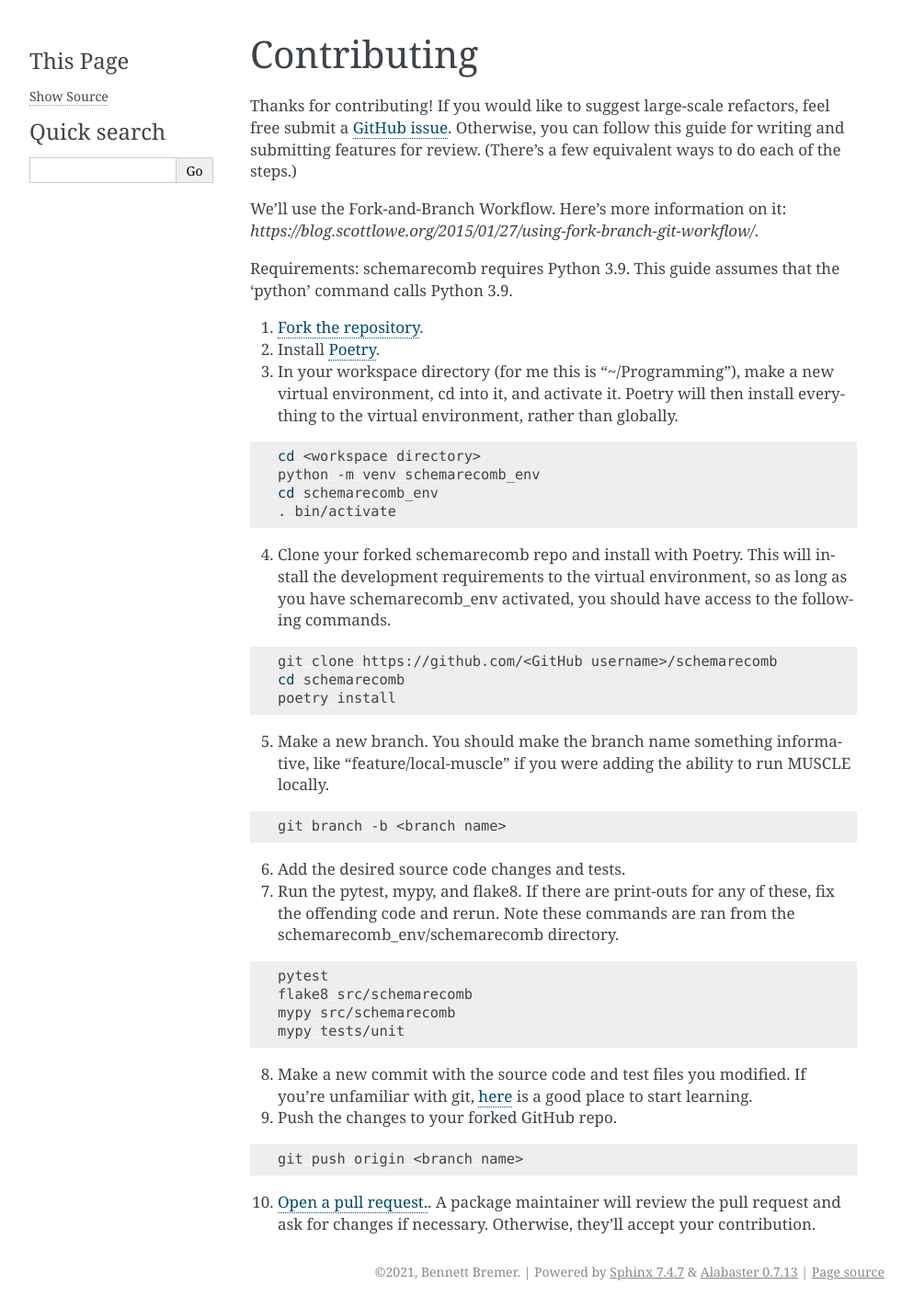
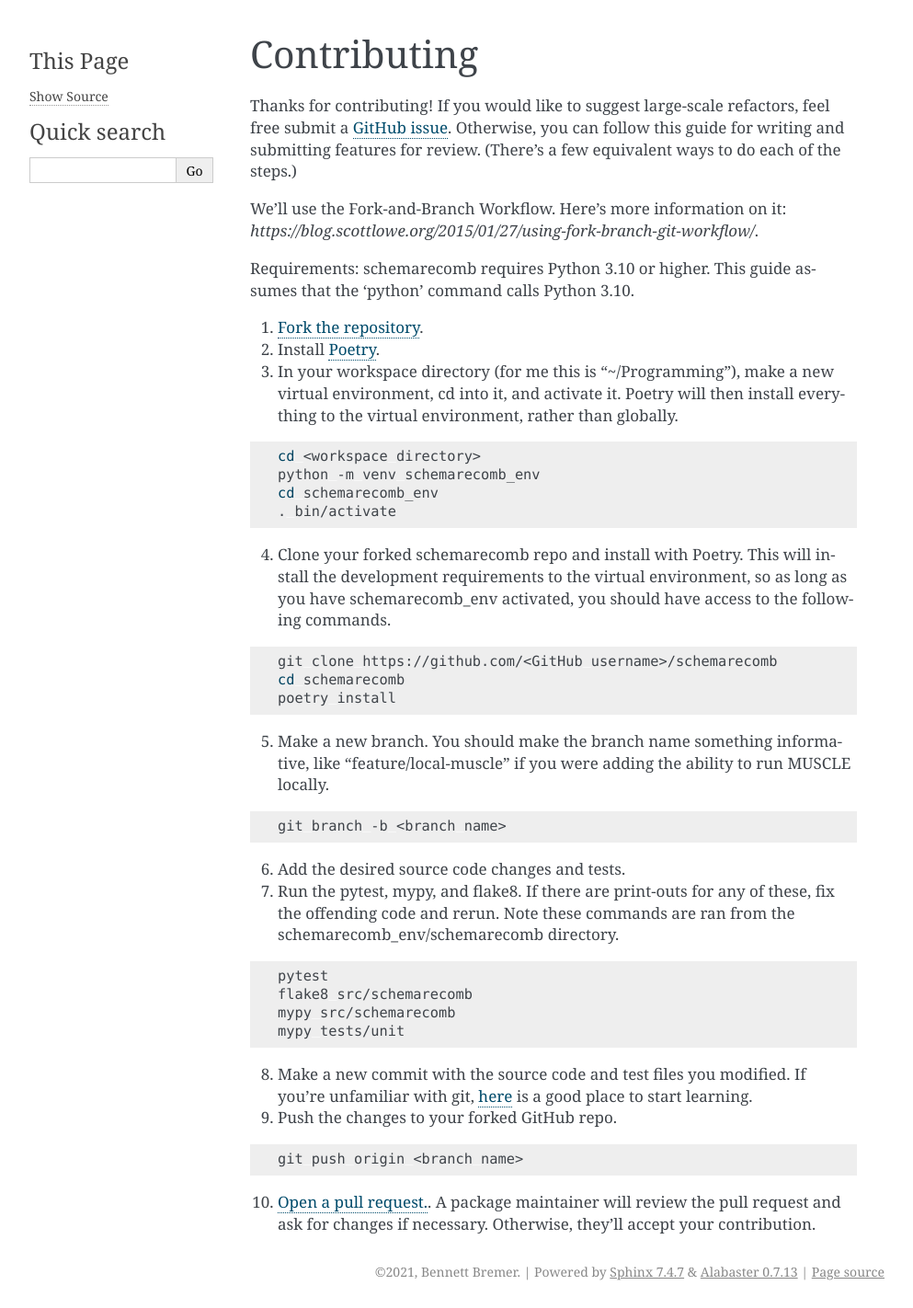
Before and after one commit to RomeroLab/schemarecomb, a Sphinx documentation site: the page built from doc/source/contribute.rst, in a window 1280 px wide. Shown: the whole page at 92% size, without its empty margins (148-1141 px from the left). Built offline with Sphinx 7.4.7, drawn with Linux system fonts in a browser that asks for light colours.

Commit message:
Bump python version in docs

```diff
--- a/doc/source/contribute.rst
+++ b/doc/source/contribute.rst
@@ -9,7 +9,7 @@ Thanks for contributing! If you would like to suggest large-scale refactors, fee
 We'll use the Fork-and-Branch Workflow. Here's more information on it: `https://blog.scottlowe.org/2015/01/27/using-fork-branch-git-workflow/`.
 
 
-Requirements: schemarecomb requires Python 3.9. This guide assumes that the 'python' command calls Python 3.9.
+Requirements: schemarecomb requires Python 3.10 or higher. This guide assumes that the 'python' command calls Python 3.10.
 
 
 1. `Fork the repository <https://docs.github.com/en/get-started/quickstart/fork-a-repo>`_.
--- a/doc/source/quickstart.rst
+++ b/doc/source/quickstart.rst
@@ -14,7 +14,7 @@ Optionally, you can provide a PDB structure file, but otherwise we'll find one t
 
 .. note::
 
-    This guide assumes you're using Python 3.9 on Linux. If you use MacOS, things will probably work the same, but no guarantees. If you have Windows, I recommend you use the `Windows Subsystem for Linux  <https://docs.microsoft.com/en-us/windows/wsl/install-win10>`_, but again, no guarantees. Please raise an issue on the schemarecomb GitHub page if you have OS difficulty.
+    This guide assumes you're using Python 3.10 on Linux. If you use MacOS, things will probably work the same, but no guarantees. If you have Windows, I recommend you use the `Windows Subsystem for Linux  <https://docs.microsoft.com/en-us/windows/wsl/install-win10>`_, but again, no guarantees. Please raise an issue on the schemarecomb GitHub page if you have OS difficulty.
 
 
 1. Install schemarecomb
```
